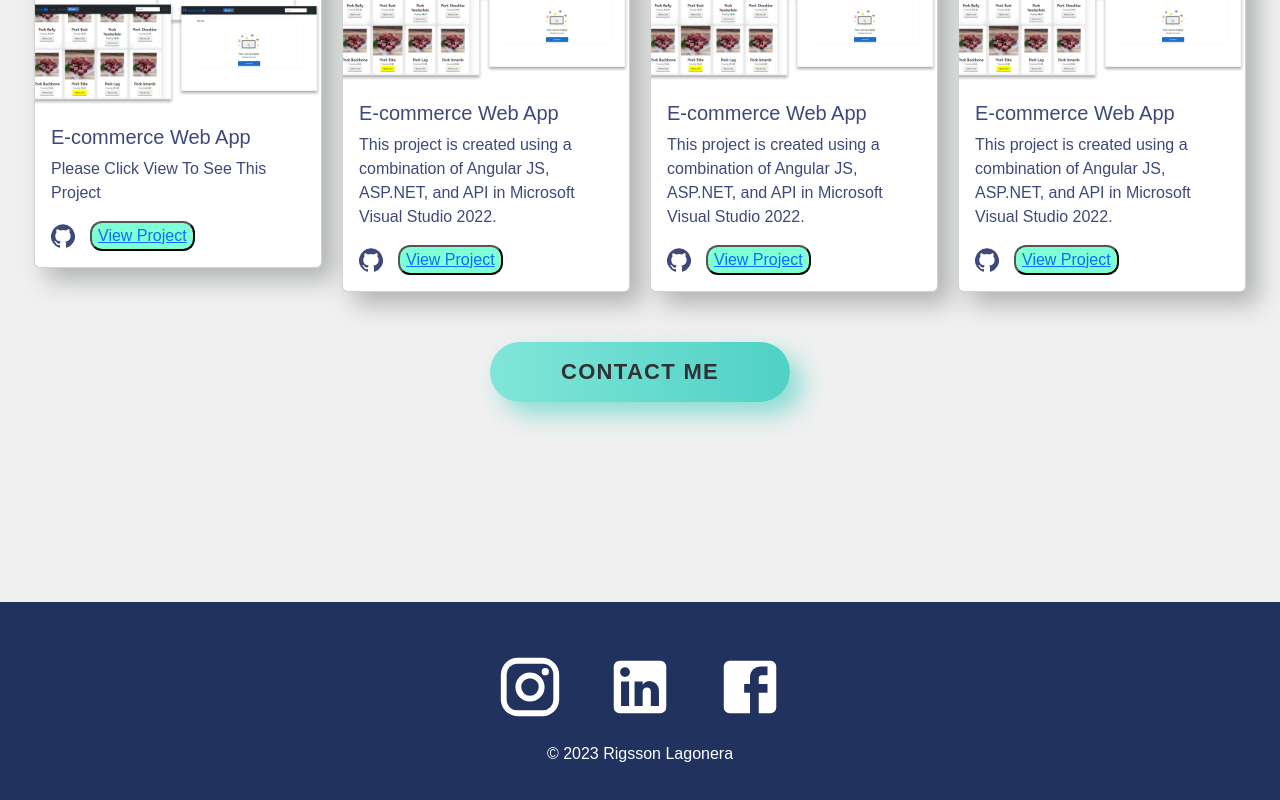
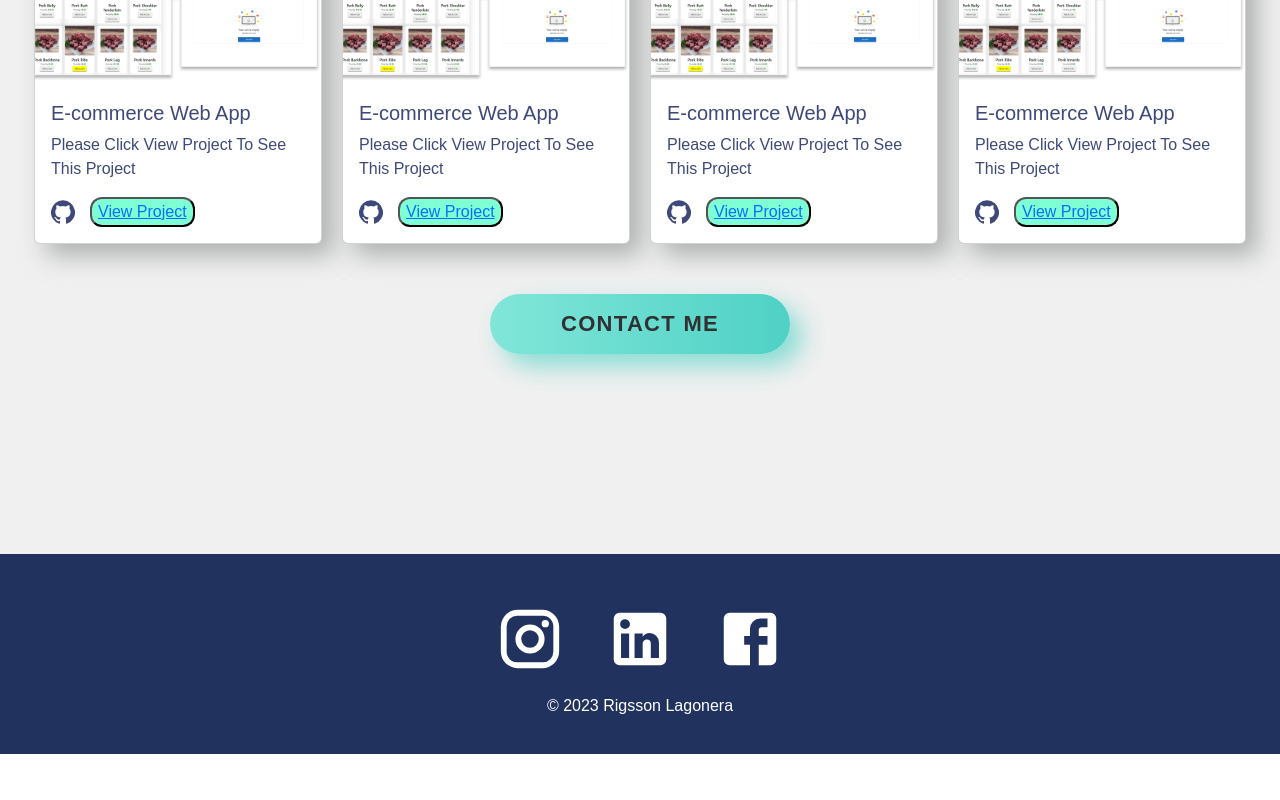
Before and after one commit to rigssonlagoneradev/myportfolio, a React (Create React App) app: page / in a window 1280 px wide. Shown: the part 3052-3852 px from the top of the page. After the commit the page ends 3806 px from the top, so only its background shows below. Built offline with nearby package versions, Linux system fonts and the light colour scheme.

Commit message:
final update for github links and project descript

```diff
--- a/src/pages/Home.js
+++ b/src/pages/Home.js
@@ -204,7 +204,7 @@ function Home() {
       <Card.Body className="project-body">
         <Card.Title>E-commerce Web App</Card.Title>
         <Card.Text>
-          Please Click View To See This Project
+          Please Click View Project To See This Project
         </Card.Text>
         <div>
           <GithubIcon/>
@@ -217,8 +217,7 @@ function Home() {
       <Card.Body className="project-body">
         <Card.Title>E-commerce Web App</Card.Title>
         <Card.Text>
-          This project is created using a combination of Angular JS,
-          ASP.NET, and API in Microsoft Visual Studio 2022.
+          Please Click View Project To See This Project
         </Card.Text>
         <div>
           <GithubIcon/>
@@ -231,8 +230,7 @@ function Home() {
       <Card.Body className="project-body">
         <Card.Title>E-commerce Web App</Card.Title>
         <Card.Text>
-          This project is created using a combination of Angular JS,
-          ASP.NET, and API in Microsoft Visual Studio 2022.
+          Please Click View Project To See This Project
         </Card.Text>
         <div>
           <GithubIcon/>
@@ -245,8 +243,7 @@ function Home() {
       <Card.Body className="project-body">
         <Card.Title>E-commerce Web App</Card.Title>
         <Card.Text>
-          This project is created using a combination of Angular JS,
-          ASP.NET, and API in Microsoft Visual Studio 2022.
+          Please Click View Project To See This Project
         </Card.Text>
         <div>
           <GithubIcon/>
```
